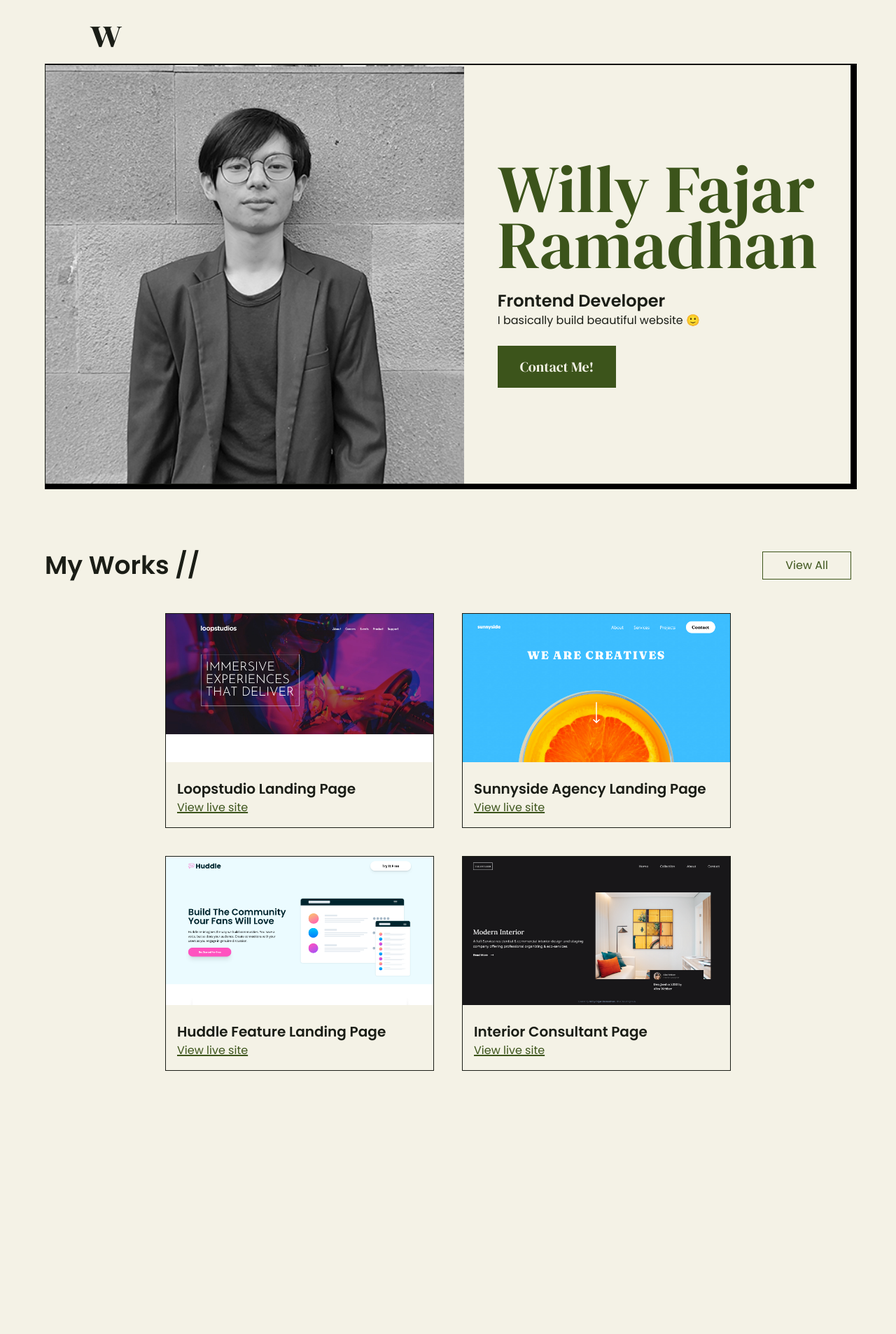
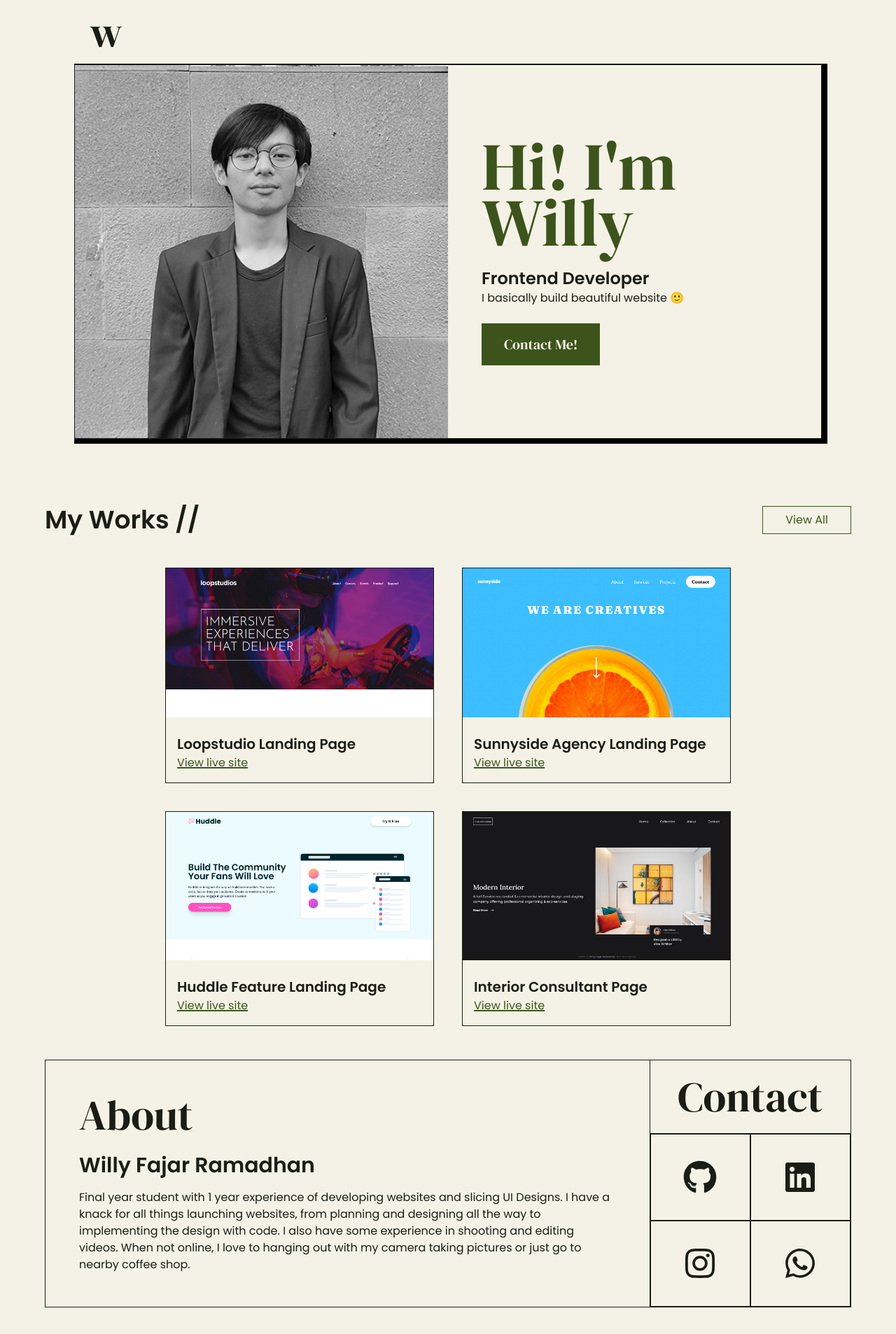
Before and after one commit to wllyvx/my-portfolio, a React (Create React App) app: page / in a window 1280 px wide. Shown: the top 1906 px of the page at 70% size. Before the commit the page ends 1578 px from the top, so only its background shows below. Built offline with nearby package versions, Linux system fonts and the light colour scheme; the HTML template or start-up script is replaced by a standard one.

Commit message:
add about page

```diff
--- a/package.json
+++ b/package.json
@@ -9,6 +9,7 @@
     "@testing-library/user-event": "^13.5.0",
     "react": "^18.2.0",
     "react-dom": "^18.2.0",
+    "react-icons": "^4.4.0",
     "react-scripts": "5.0.1",
     "web-vitals": "^2.1.4"
   },
@@ -42,6 +43,8 @@
     "autoprefixer": "^10.4.7",
     "gh-pages": "^4.0.0",
     "postcss": "^8.4.14",
+    "prettier": "^2.7.1",
+    "prettier-plugin-tailwindcss": "^0.1.12",
     "tailwindcss": "^3.1.6"
   }
 }
--- a/public/index.html
+++ b/public/index.html
@@ -3,9 +3,12 @@
   <head>
     <meta charset="utf-8" />
     <link rel="icon" href="%PUBLIC_URL%/favicon.ico" />
-    <link rel="preconnect" href="https://fonts.googleapis.com">
-    <link rel="preconnect" href="https://fonts.gstatic.com" crossorigin>
-    <link href="https://fonts.googleapis.com/css2?family=DM+Serif+Display&family=Poppins:wght@400;600&display=swap" rel="stylesheet">
+    <link rel="preconnect" href="https://fonts.googleapis.com" />
+    <link rel="preconnect" href="https://fonts.gstatic.com" crossorigin />
+    <link
+      href="https://fonts.googleapis.com/css2?family=DM+Serif+Display&family=Poppins:wght@400;600&display=swap"
+      rel="stylesheet"
+    />
     <meta name="viewport" content="width=device-width, initial-scale=1" />
     <meta name="theme-color" content="#000000" />
     <meta
--- a/src/App.js
+++ b/src/App.js
@@ -1,12 +1,14 @@
-import './App.css';
-import Header from './components/Header';
-import Works from './components/Works';
+import "./App.css";
+import About from "./components/About";
+import Header from "./components/Header";
+import Works from "./components/Works";
 
 function App() {
   return (
     <div className="App flex flex-col justify-center items-center">
       <Header />
       <Works />
+      <About />
     </div>
   );
 }
--- /dev/null
+++ b/src/components/About.js
@@ -0,0 +1,40 @@
+import React from "react";
+import Contact from "./Contact";
+
+function About() {
+  return (
+    <section
+      id="about"
+      className="mb-0 flex w-full items-center justify-center md:mb-28"
+    >
+      <div className="flex max-w-6xl flex-col border border-type md:flex-row">
+        <div className="w-full space-y-6 p-4 text-left md:w-9/12 md:p-12">
+          <div className="w-full">
+            <h2 className="font-dm text-6xl">About</h2>
+          </div>
+          <div className="space-y-4">
+            <h3 className="font-poppins text-3xl font-bold">
+              Willy Fajar Ramadhan
+            </h3>
+            <p className="font-poppins">
+              Final year student with 1 year experience of developing websites
+              and slicing UI Designs. I have a knack for all things launching
+              websites, from planning and designing all the way to implementing
+              the design with code. I also have some experience in shooting and
+              editing videos. When not online, I love to hanging out with my
+              camera taking pictures or just go to nearby coffee shop.
+            </p>
+          </div>
+        </div>
+        <div className="w-full border-l border-type text-left md:w-3/12 md:text-center">
+          <div className="flex h-[30%] w-full items-center justify-center border-b border-type">
+            <h2 className="font-dm text-6xl">Contact</h2>
+          </div>
+          <Contact />
+        </div>
+      </div>
+    </section>
+  );
+}
+
+export default About;
--- /dev/null
+++ b/src/components/Contact.js
@@ -0,0 +1,34 @@
+import React from "react";
+import { FaGithub } from "react-icons/fa";
+import { FaLinkedin } from "react-icons/fa";
+import { FaInstagram } from "react-icons/fa";
+import { FaWhatsapp } from "react-icons/fa";
+
+function Contact() {
+  return (
+    <div className="grid h-[20rem] grid-cols-2 md:h-[70%]">
+      <button className="flex h-full items-center justify-center border border-type transition-all duration-200 hover:bg-main hover:text-background">
+        <a href="https://github.com/wllyvx" target="blank_">
+          <FaGithub className="h-12 w-12" />
+        </a>
+      </button>
+      <button className="flex h-full items-center justify-center border border-type transition-all duration-200 hover:bg-main hover:text-background">
+        <a href="https://linkedin.com/in/willy-f-ramadhan" target="blank_">
+          <FaLinkedin className="h-12 w-12" />
+        </a>
+      </button>
+      <button className="flex h-full items-center justify-center border border-type transition-all duration-200 hover:bg-main hover:text-background">
+        <a href="https://instagram.com/willyframadhan" target="blank_">
+          <FaInstagram className="h-12 w-12" />
+        </a>
+      </button>
+      <button className="flex h-full items-center justify-center border border-type transition-all duration-200 hover:bg-main hover:text-background">
+        <a href="https://wa.me/62895335731642" target="blank_">
+          <FaWhatsapp className="h-12 w-12" />
+        </a>
+      </button>
+    </div>
+  );
+}
+
+export default Contact;
--- a/src/components/Header.js
+++ b/src/components/Header.js
@@ -1,24 +1,36 @@
-import React from 'react'
+import React from "react";
 
 function Header() {
   return (
-    <header className='w-full flex flex-col items-center justify-center'>
-        <nav className='flex justify-start w-[80%] items-start py-4'>
-            <p className='font-dm text-6xl'>w</p>
-        </nav>
-        <div className='flex flex-col space-y-6 md:space-y-0 md:flex-row md:shadow-bold justify-between items-center border border-type max-w-6xl'>
-            <img src="./img/willy-ava-bw.png" alt="" className='w-screen md:w-full'/>
-            <div className='text-left p-5 md:pl-12 space-y-4 md:space-y-6'>
-                <h1 className='font-dm font=bold text-main text-6xl md:text-[6rem] leading-[3.5rem] md:leading-[5rem]'>Willy Fajar Ramadhan</h1>
-                <div>
-                    <p className='font-poppins font-bold text-xl md:text-2xl'>Frontend Developer</p>
-                    <p className='font-poppins'>I basically build beautiful website 🙂</p>
-                </div>
-                <button className='bg-main px-4 py-2 md:px-8 md:py-4 hover:shadow-bold text-background text-md md:text-xl font-dm'><a href="https://wa.me/62895335731642" target='blank_'>Contact Me!</a></button>
-            </div>
+    <header className="flex w-full flex-col items-center justify-center">
+      <nav className="flex w-[80%] items-start justify-start py-4">
+        <p className="font-dm text-6xl">w</p>
+      </nav>
+      <div className="flex max-w-6xl flex-col items-center justify-between space-y-6 border border-type md:flex-row md:space-y-0 md:shadow-bold">
+        <img
+          src="./img/willy-ava-bw.png"
+          alt=""
+          className="w-screen md:w-6/12"
+        />
+        <div className="space-y-4 p-5 text-left md:w-6/12 md:space-y-6 md:pl-12">
+          <h1 className="font=bold font-dm text-6xl leading-[3.5rem] text-main md:text-[6rem] md:leading-[5rem]">
+            Hi! I'm Willy
+          </h1>
+          <div>
+            <p className="font-poppins text-xl font-bold md:text-2xl">
+              Frontend Developer
+            </p>
+            <p className="font-poppins">
+              I basically build beautiful website 🙂
+            </p>
+          </div>
+          <button className="text-md bg-main px-4 py-2 font-dm text-background hover:shadow-bold md:px-8 md:py-4 md:text-xl">
+            <a href="#about">Contact Me!</a>
+          </button>
         </div>
+      </div>
     </header>
-  )
+  );
 }
 
-export default Header
+export default Header;
--- a/src/components/Works.js
+++ b/src/components/Works.js
@@ -1,10 +1,9 @@
-import React from 'react'
-import WorksItems from './WorksItems'
-import worksData from '../worksData'
+import React from "react";
+import WorksItems from "./WorksItems";
+import worksData from "../worksData";
 
 function Works() {
-
-  const workElements = worksData.map(item => {
+  const workElements = worksData.map((item) => {
     return (
       <WorksItems
         key={item.id}
@@ -12,25 +11,33 @@ function Works() {
         title={item.title}
         site={item.site}
       />
-    )
-  })
+    );
+  });
 
   return (
-    <section className='mt-24 px-6 md:px-0 pb-12 flex justify-center w-full max-w-6xl'>
-        <div className='flex flex-col justify-center items-center w-full space-y-6 md:space-y-12'>
-            <div className='flex justify-between w-full text-left'>
-                <h2 className='text-left font-poppins text-2xl md:text-4xl font-bold'>
+    <section className="mt-24 flex w-full max-w-6xl justify-center px-6 pb-12 md:px-0">
+      <div className="flex w-full flex-col items-center justify-center space-y-6 md:space-y-12">
+        <div className="flex w-full justify-between text-left">
+          <h2 className="text-left font-poppins text-2xl font-bold md:text-4xl">
             My Works //
           </h2>
-                <button className='hidden md:block font-poppins px-8 border border-main bg-background hover:bg-main text-main hover:text-background transition-all duration-200'><a href="http://github.com/wllyvx" target='blank_'>View All</a></button>
+          <button className="hidden border border-main bg-background px-8 font-poppins text-main transition-all duration-200 hover:bg-main hover:text-background md:block">
+            <a href="http://github.com/wllyvx" target="blank_">
+              View All
+            </a>
+          </button>
         </div>
-            <div className='grid grid-cols-1 md:grid-cols-2 gap-y-10 gap-x-10'>
+        <div className="grid grid-cols-1 gap-y-10 gap-x-10 md:grid-cols-2">
           {workElements}
         </div>
-            <button className='block md:hidden font-poppins px-8 border border-main bg-background hover:bg-main text-main hover:text-background transition-all duration-200'><a href="http://github.com/wllyvx" target='blank_'>View All</a></button>
+        <button className="block border border-main bg-background px-8 font-poppins text-main transition-all duration-200 hover:bg-main hover:text-background md:hidden">
+          <a href="http://github.com/wllyvx" target="blank_">
+            View All
+          </a>
+        </button>
       </div>
     </section>
-  )
+  );
 }
 
-export default Works
+export default Works;
--- a/src/components/WorksItems.js
+++ b/src/components/WorksItems.js
@@ -1,15 +1,21 @@
-import React from 'react'
+import React from "react";
 
 function WorksItems(props) {
   return (
-    <div className='border border-type space-y-6 max-w-sm'>
-        <img src={`./img/works/${props.img}`} alt="" />
-        <div className='text-left px-4 pb-4 space-y-4'>
-            <h3 className='font-poppins text-xl font-bold'>{props.title}</h3>
-            <a href={`${props.site}`} target='blank_' className='font-poppins text-main underline decoration-2 decoration-main'>View live site</a>
-        </div>
+    <div className="max-w-sm space-y-6 border border-type">
+      <img src={`./img/works/${props.img}`} alt="" />
+      <div className="space-y-4 px-4 pb-4 text-left">
+        <h3 className="font-poppins text-xl font-bold">{props.title}</h3>
+        <a
+          href={`${props.site}`}
+          target="blank_"
+          className="font-poppins text-main underline decoration-main decoration-2"
+        >
+          View live site
+        </a>
+      </div>
     </div>
-  )
+  );
 }
 
-export default WorksItems
+export default WorksItems;
```
Also changed, not shown: 1 other file (tests, documents, lock files or other folders). Lines whose indentation alone changed are shown as unchanged.
